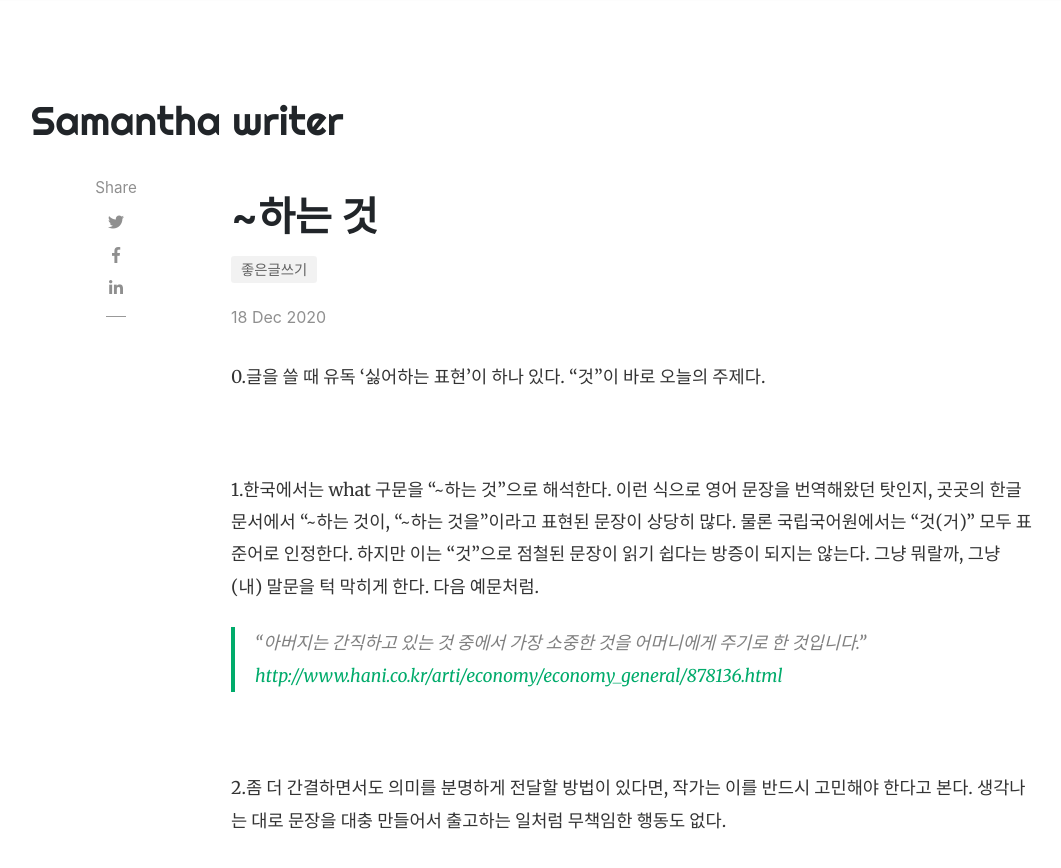
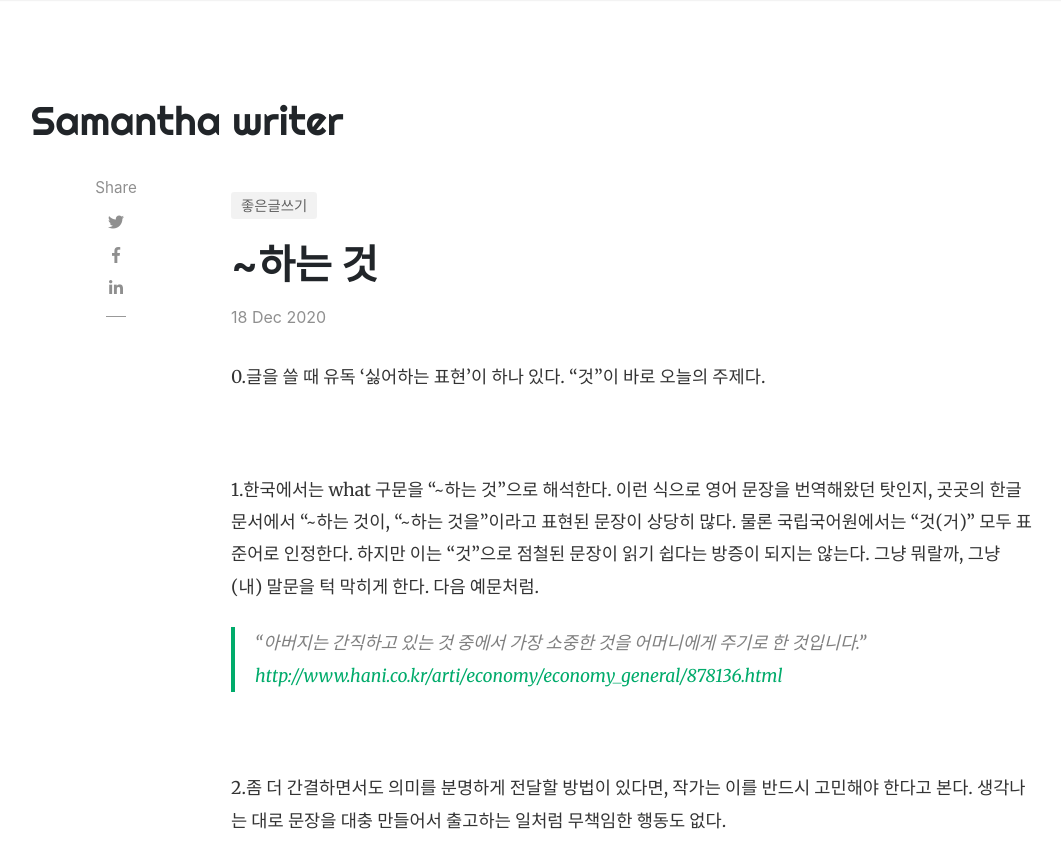
Before and after one commit to samantha-writer/samantha-writer.github.io, a Jekyll site: the page built from _posts/2020-12-18-201218-001.md, in a window 1280 px wide and 900 px high. Shown: the top 868 px of the window, without its empty margins (54-1115 px from the left). Built offline with Jekyll 4.4.1, drawn with Linux system fonts in a browser that asks for light colours; nearby versions of some CDN libraries; comment, search, counter and statistics services are not loaded.

Commit message:
Update post.html

```diff
--- a/_layouts/post.html
+++ b/_layouts/post.html
@@ -21,9 +21,6 @@ post_class: -templatepost
         <div class="col-md-9 flex-first flex-md-unordered">
             <div class="mainheading">
 
-                <!-- Post Title -->
-                <h1 class="posttitle">{{ page.title }}</h1>
-
                 <!-- Post Categories -->
                 <div class="after-post-cats">
                     <ul class="tags mb-4">
@@ -36,6 +33,9 @@ post_class: -templatepost
                     </ul>
                 </div>
                 <!-- End Categories -->
+
+                <!-- Post Title -->
+                <h1 class="posttitle">{{ page.title }}</h1>
 
                 <!-- Post Date -->
                 <p>
```
